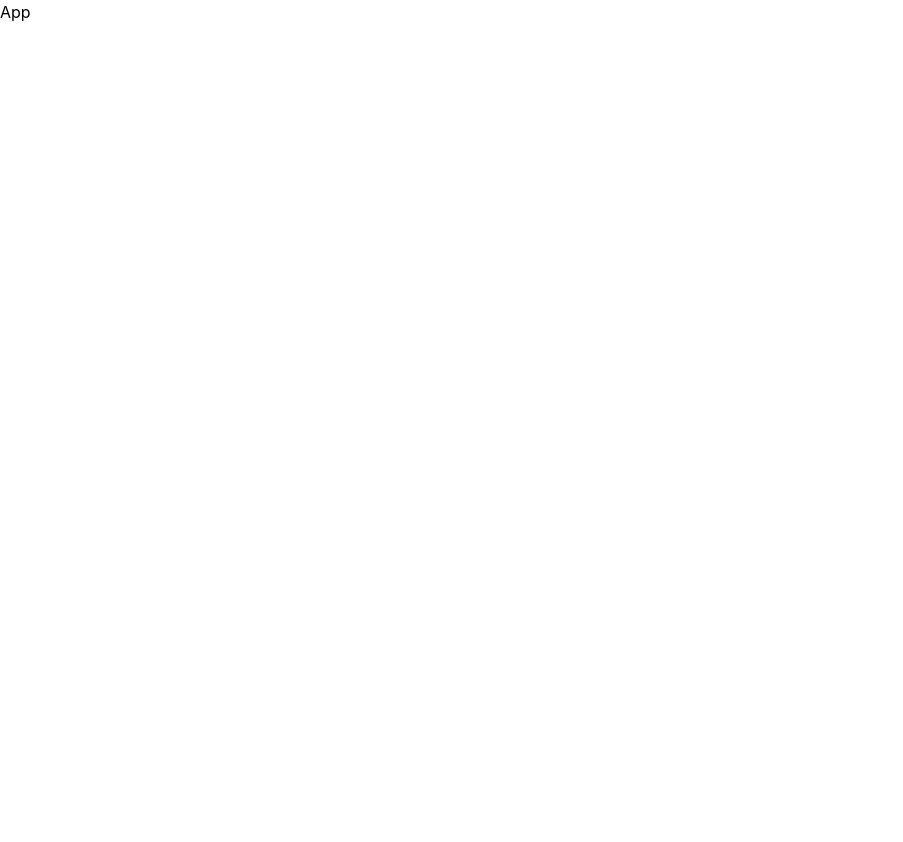
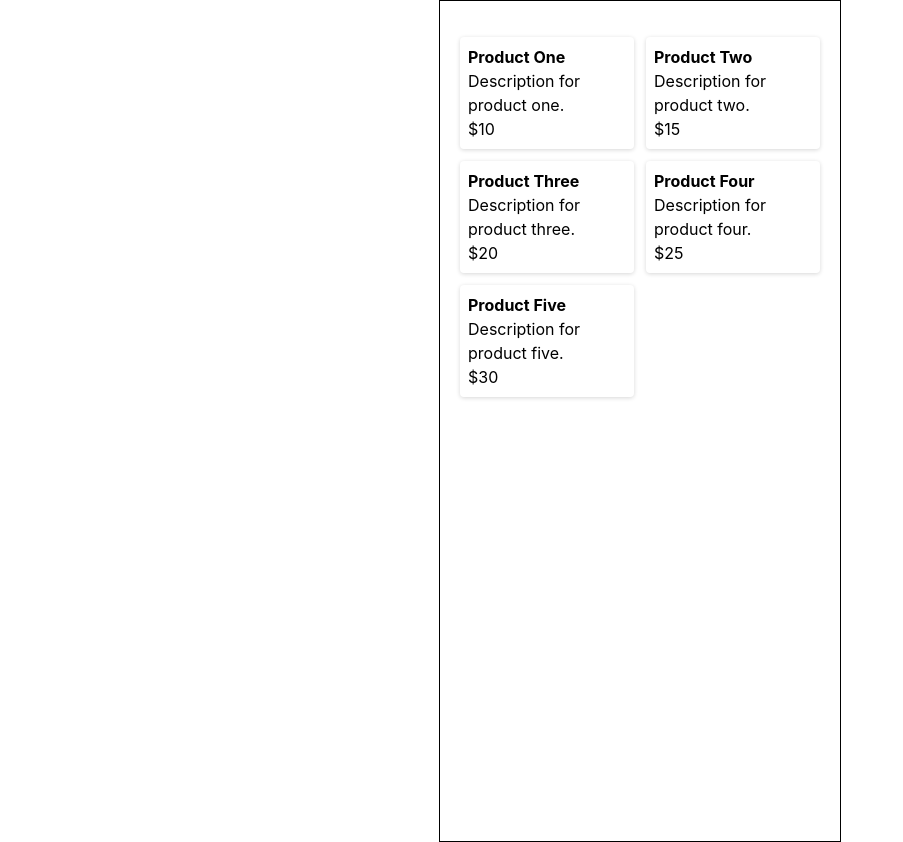
Before and after one commit to KuryakovDen/marketplace, a React (Vite) app: page / in a window 1280 px wide. Shown: the whole page, without its empty margins (0-903 px from the left). Before the commit the page ends 800 px from the top, so only its background shows below. Built offline with nearby package versions, Linux system fonts and the light colour scheme.

Commit message:
MARKETPLACE-7 Стилизация компонентов

```diff
--- a/src/app/App.tsx
+++ b/src/app/App.tsx
@@ -1,6 +1,9 @@
+import ProductList from '../features/productList/components/ProductList/ProductList.tsx'
+
 function App() {
   return (
-    <span>App</span>
+    // TODO Временно отображаем список товаров здесь
+    <ProductList />
   )
 }
 
--- /dev/null
+++ b/src/features/productList/components/ProductItem/ProductItem.module.css
@@ -0,0 +1,11 @@
+.root {
+    display: flex;
+    flex-direction: column;
+    box-shadow: rgba(0, 0, 0, 0.16) 0 1px 4px;
+    border-radius: 4px;
+    padding: 8px;
+
+    &:hover {
+        box-shadow: rgba(0, 0, 0, 0.24) 0 3px 8px;
+    }
+}
--- a/src/features/productList/components/ProductItem.tsx
+++ b/src/features/productList/components/ProductItem/ProductItem.tsx
@@ -1,4 +1,6 @@
 import { MouseEventHandler, useCallback } from 'react'
+import styles from './ProductItem.module.css'
+// import ProductImage from '../../../../shared/assets/images/test_image.jpg'
 
 type ProductItemProps = {
   id: number;
@@ -13,7 +15,8 @@ type ProductItemProps = {
 function ProductItem({ title, description, price, onProductClick }: ProductItemProps) {
   const onClick = useCallback(() => onProductClick, [])
 
-  return <div onClick={onClick}>
+  return <div className={styles.root} onClick={onClick}>
+    {/*<ProductImage />*/}
     <strong>{title}</strong>
     <span>{description}</span>
     <span>{price}</span>
--- /dev/null
+++ b/src/features/productList/components/ProductList/ProductList.module.css
@@ -0,0 +1,10 @@
+.productList {
+    padding: 0;
+    display: grid;
+    grid-template-columns: auto auto;
+    gap: 12px;
+}
+
+.productItem {
+    list-style-type: none;
+}
--- /dev/null
+++ b/src/features/productList/components/ProductList/ProductList.tsx
@@ -0,0 +1,12 @@
+import ProductItem from '../ProductItem/ProductItem.tsx'
+import { MOCK_PRODUCTS } from '../../mocks'
+import getProductPrice from '../../utils/getProductPrice.ts'
+import styles from './ProductList.module.css'
+
+function ProductList() {
+  return <ul className={styles.productList}>
+    {MOCK_PRODUCTS.map((product) => <li key={product.id} className={styles.productItem}><ProductItem {...product} price={getProductPrice(product.price)} /></li>)}
+  </ul>
+}
+
+export default ProductList
--- a/src/features/productList/mocks/index.ts
+++ b/src/features/productList/mocks/index.ts
@@ -2,39 +2,63 @@ import { Product } from '../../../shared/types/product/Product.types.ts'
 
 export const MOCK_PRODUCTS: Product[] = [
   {
-    id: 1,
-    title: 'eeeeee',
-    description: 'eeeee',
-    price: {
-      amount: 10,
-      currency: '$',
+    'id': 1,
+    'title': 'Product One',
+    'description': 'Description for product one.',
+    'price': {
+      'amount': 10,
+      'currency': '$'
     },
-    categoryId: 1,
-    availableCount: 5,
-    properties: []
+    'categoryId': 1,
+    'availableCount': 5,
+    'properties': [{'title': 'Цвет', 'value': 'Черный'}]
   },
   {
-    id: 2,
-    title: 'eeeeee',
-    description: 'eeeee',
-    price: {
-      amount: 10,
-      currency: '$',
+    'id': 2,
+    'title': 'Product Two',
+    'description': 'Description for product two.',
+    'price': {
+      'amount': 15,
+      'currency': '$'
     },
-    categoryId: 1,
-    availableCount: 5,
-    properties: []
+    'categoryId': 2,
+    'availableCount': 3,
+    'properties': [{'title': 'Цвет', 'value': 'Белый'}]
   },
   {
-    id: 3,
-    title: 'eeeeee',
-    description: 'eeeee',
-    price: {
-      amount: 10,
-      currency: '$',
+    'id': 3,
+    'title': 'Product Three',
+    'description': 'Description for product three.',
+    'price': {
+      'amount': 20,
+      'currency': '$'
     },
-    categoryId: 1,
-    availableCount: 5,
-    properties: []
+    'categoryId': 1,
+    'availableCount': 10,
+    'properties': [{'title': 'Цвет', 'value': 'Синий'}]
   },
+  {
+    'id': 4,
+    'title': 'Product Four',
+    'description': 'Description for product four.',
+    'price': {
+      'amount': 25,
+      'currency': '$'
+    },
+    'categoryId': 3,
+    'availableCount': 2,
+    'properties': [{'title': 'Цвет', 'value': 'Красный'}]
+  },
+  {
+    'id': 5,
+    'title': 'Product Five',
+    'description': 'Description for product five.',
+    'price': {
+      'amount': 30,
+      'currency': '$'
+    },
+    'categoryId': 2,
+    'availableCount': 8,
+    'properties': [{'title': 'Цвет', 'value': 'Зеленый'}]
+  }
 ]
--- a/src/shared/utils/getProductPrice.ts
+++ b/src/features/productList/utils/getProductPrice.ts
@@ -1,4 +1,4 @@
-import { ProductPrice } from '../types/product/Product.types.ts'
+import { ProductPrice } from '../../../shared/types/product/Product.types.ts'
 
 function getProductPrice({ currency, amount }: ProductPrice) {
   return `${currency}${amount}`
--- a/src/index.css
+++ b/src/index.css
@@ -13,7 +13,9 @@
 }
 
 body {
-  margin: 0;
-  max-width: 320px;
+  margin: 0 auto;
+  padding: 20px;
+  max-width: 360px;
   min-height: 100vh;
+  border: 1px solid black;
 }
```
Also changed, not shown: src/features/productList/components/ProductList.tsx (deleted, +0 -11 lines), src/shared/assets/images/test_image.jpg (added).
